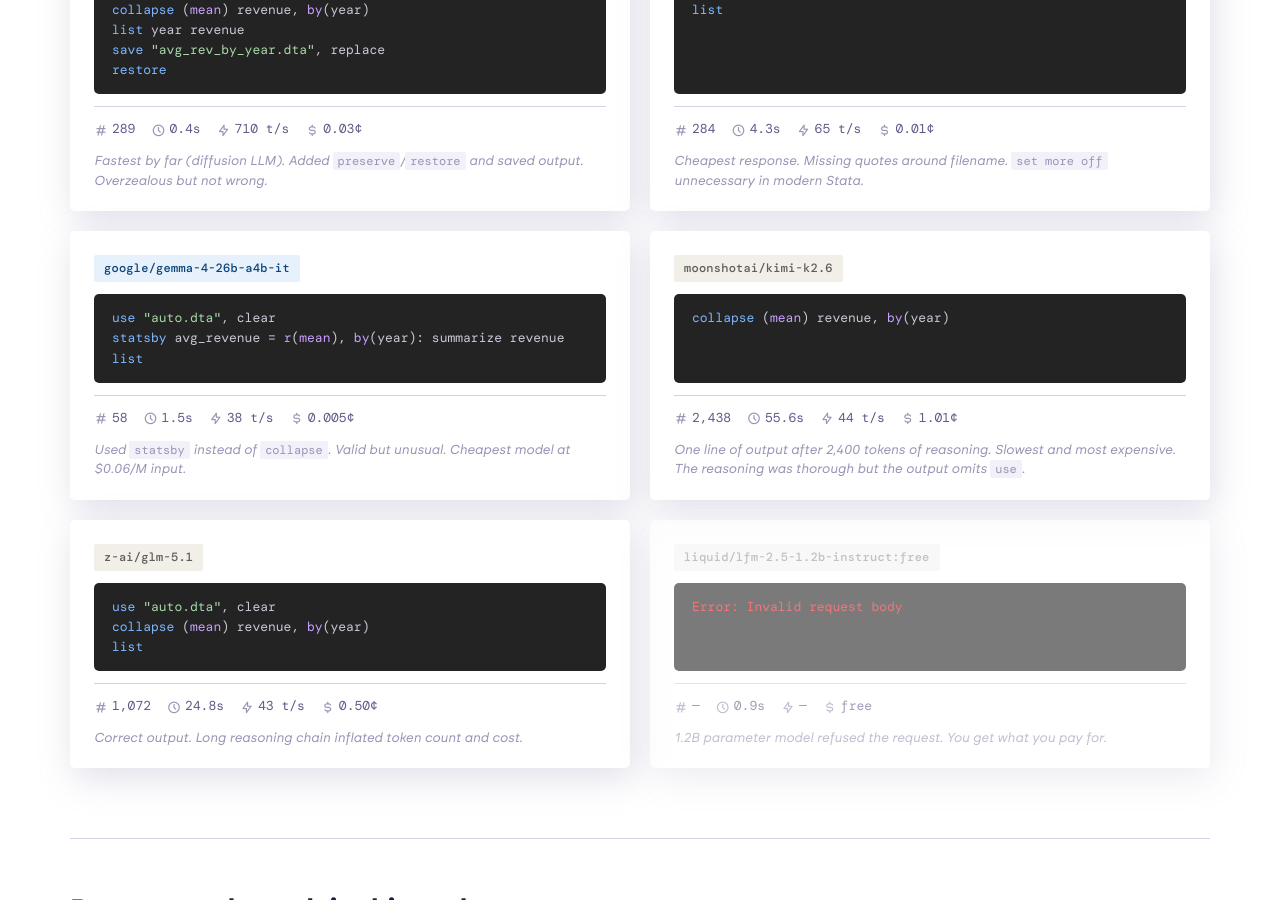
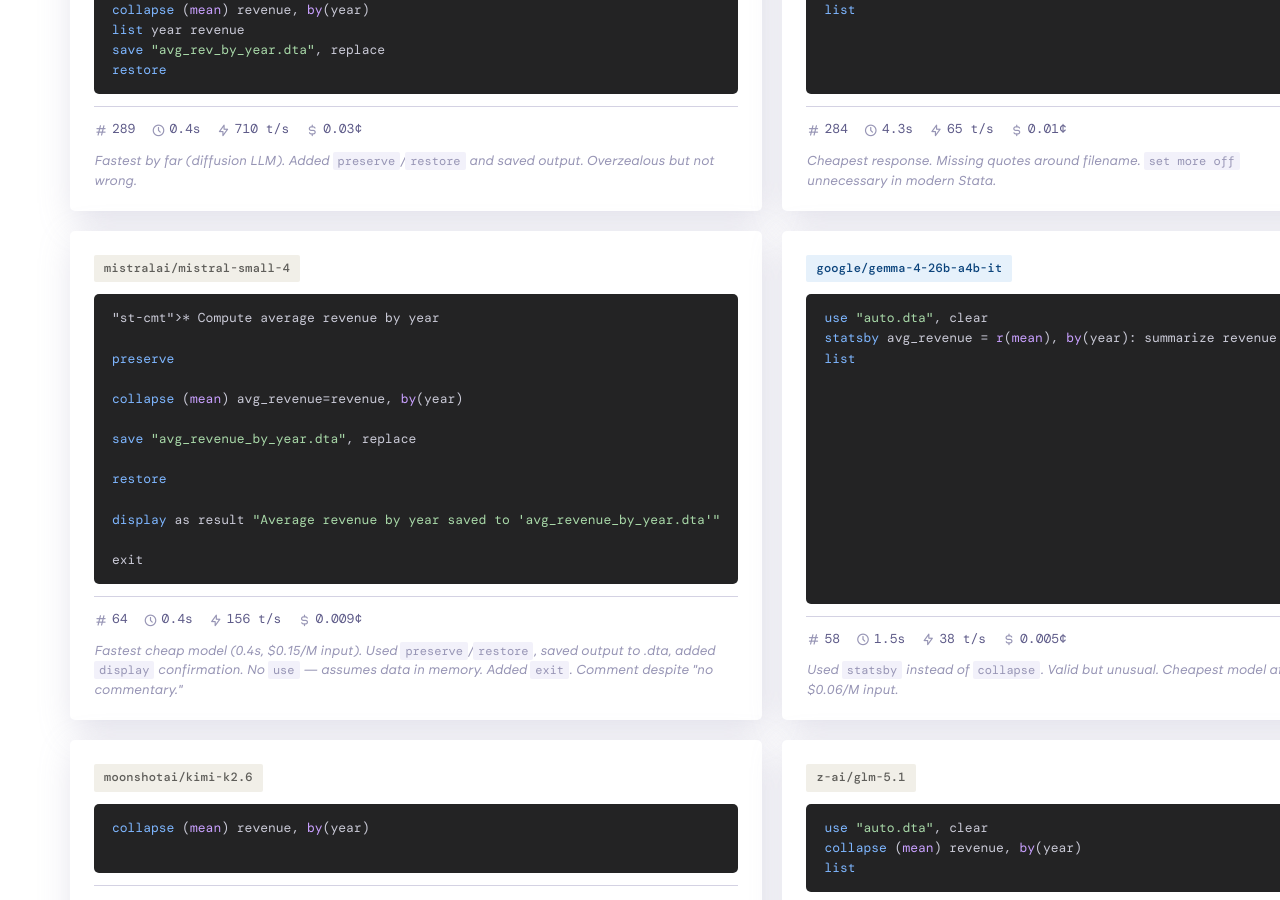
Before and after one commit to codedthinking/ai-workshop, a Jekyll site: the page built from performance.html, in a window 1280 px wide and 900 px high, scrolled down 2316 px. Built offline with Jekyll 4.4.1, drawn with Linux system fonts in a browser that asks for light colours; nearby versions of some CDN libraries; some web fonts are replaced; some of the changed text lies outside the part shown.

Commit message:
Add Mistral Small 4 to writing task (0.4s, 0.009 cents)
156 t/s, used preserve/restore and save. Fastest cheap model
in the writing task at $0.15/M input.

Co-Authored-By: Claude Opus 4.6 (1M context) <noreply@anthropic.com>

```diff
--- a/performance.html
+++ b/performance.html
@@ -7,7 +7,7 @@ description: "The same Stata prompt sent to 11 models simultaneously via OpenRou
 <section class="page-hero">
   <div class="container">
     <h1>Model performance</h1>
-    <p class="subtitle">One prompt, fourteen models, simultaneous. All data from OpenRouter on 3 June 2026.</p>
+    <p class="subtitle">One prompt, fifteen models, simultaneous. All data from OpenRouter on 3 June 2026.</p>
   </div>
 </section>
 
@@ -227,6 +227,33 @@ list</code></div>
           <span><i class="ti ti-currency-dollar"></i> 0.01¢</span>
         </div>
         <div class="mcard-note">Cheapest response. Missing quotes around filename. <code>set more off</code> unnecessary in modern Stata.</div>
+      </div>
+
+      <!-- Mistral Small 4 -->
+      <div class="mcard">
+        <div class="mcard-head">
+          <span class="model-slug other">mistralai/mistral-small-4</span>
+        </div>
+        <div class="mcard-code"><code>* Compute average revenue by year
+
+preserve
+
+collapse (mean) avg_revenue=revenue, by(year)
+
+save "avg_revenue_by_year.dta", replace
+
+restore
+
+display as result "Average revenue by year saved to 'avg_revenue_by_year.dta'"
+
+exit</code></div>
+        <div class="mcard-stats">
+          <span><i class="ti ti-hash"></i> 64</span>
+          <span><i class="ti ti-clock"></i> 0.4s</span>
+          <span><i class="ti ti-bolt"></i> 156 t/s</span>
+          <span><i class="ti ti-currency-dollar"></i> 0.009¢</span>
+        </div>
+        <div class="mcard-note">Fastest cheap model (0.4s, $0.15/M input). Used <code>preserve</code>/<code>restore</code>, saved output to .dta, added <code>display</code> confirmation. No <code>use</code> &mdash; assumes data in memory. Added <code>exit</code>. Comment despite "no commentary."</div>
       </div>
 
       <!-- Gemma 4 -->
```
